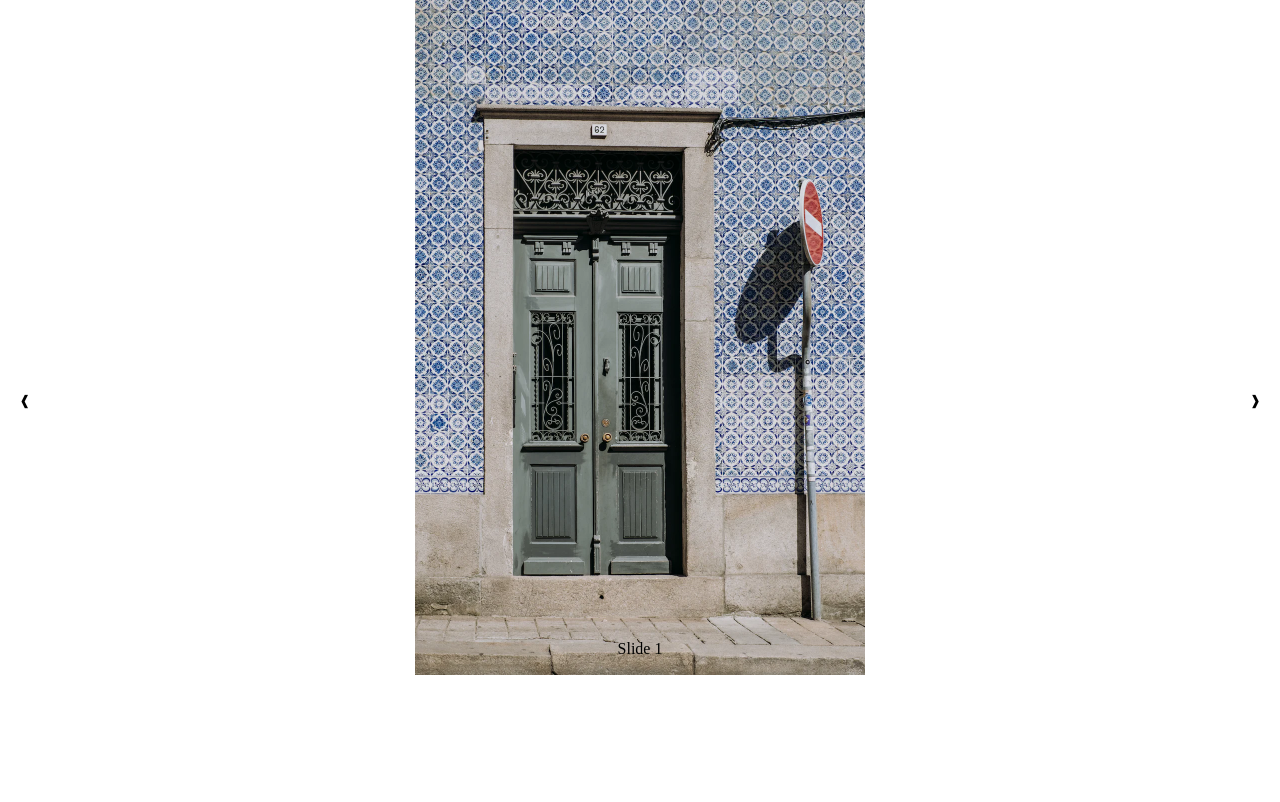
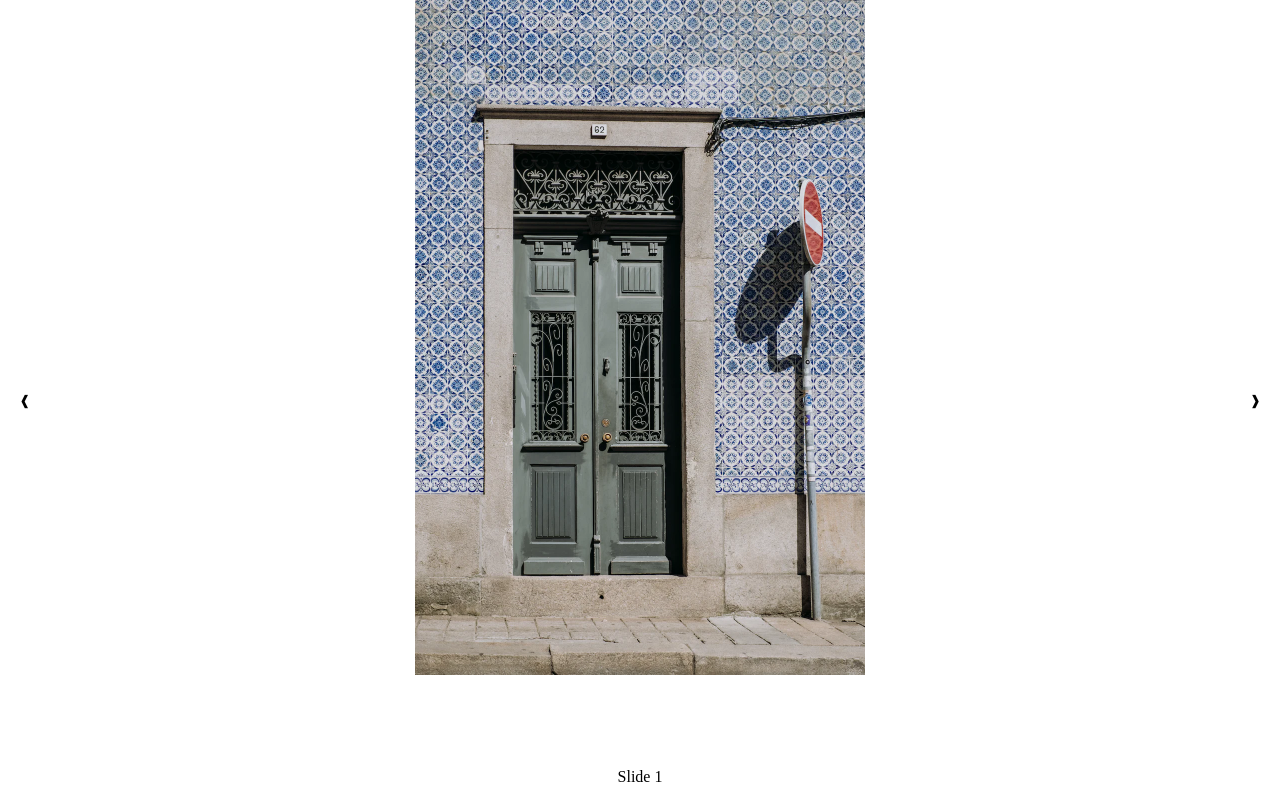
Before and after one commit to Chukannoli/20240627-slideshow, a plain HTML site: page index.html in a window 1280 px wide. Drawn offline with Linux system fonts and the light colour scheme.

Commit message:
Minor fix

```diff
--- a/css/style.css
+++ b/css/style.css
@@ -8,6 +8,7 @@
 .slideshow__slide {
   position: absolute;
   max-width: 450px;
+  height: 100%;
   left: 50%;
   transform: translate(-50%);
   display: none;
@@ -43,7 +44,7 @@
   display: flex;
   justify-content: center;
   padding: 1rem;
-  bottom: 5px;
+  bottom: -2px;
 }
 
 .active {
```
